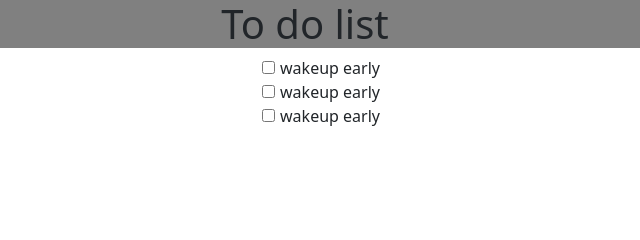
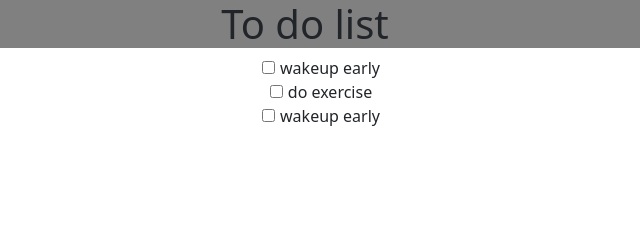
Before and after one commit to yogapriyakumar/To-do-list-app, a plain HTML site: page index.html in a window 1280 px wide. Shown: the top 240 px of the page, 335-975 px from the left. Drawn offline with nearby package versions, Linux system fonts and the light colour scheme.

Commit message:
second list updated

```diff
--- a/index.html
+++ b/index.html
@@ -14,7 +14,7 @@
     <main class="container text-center">
         <ul  >
             <li><input type="checkbox">wakeup early</li>
-            <li><input type="checkbox">wakeup early</li>
+            <li><input type="checkbox">do exercise</li>
             <li><input type="checkbox">wakeup early</li>
 
 
```
